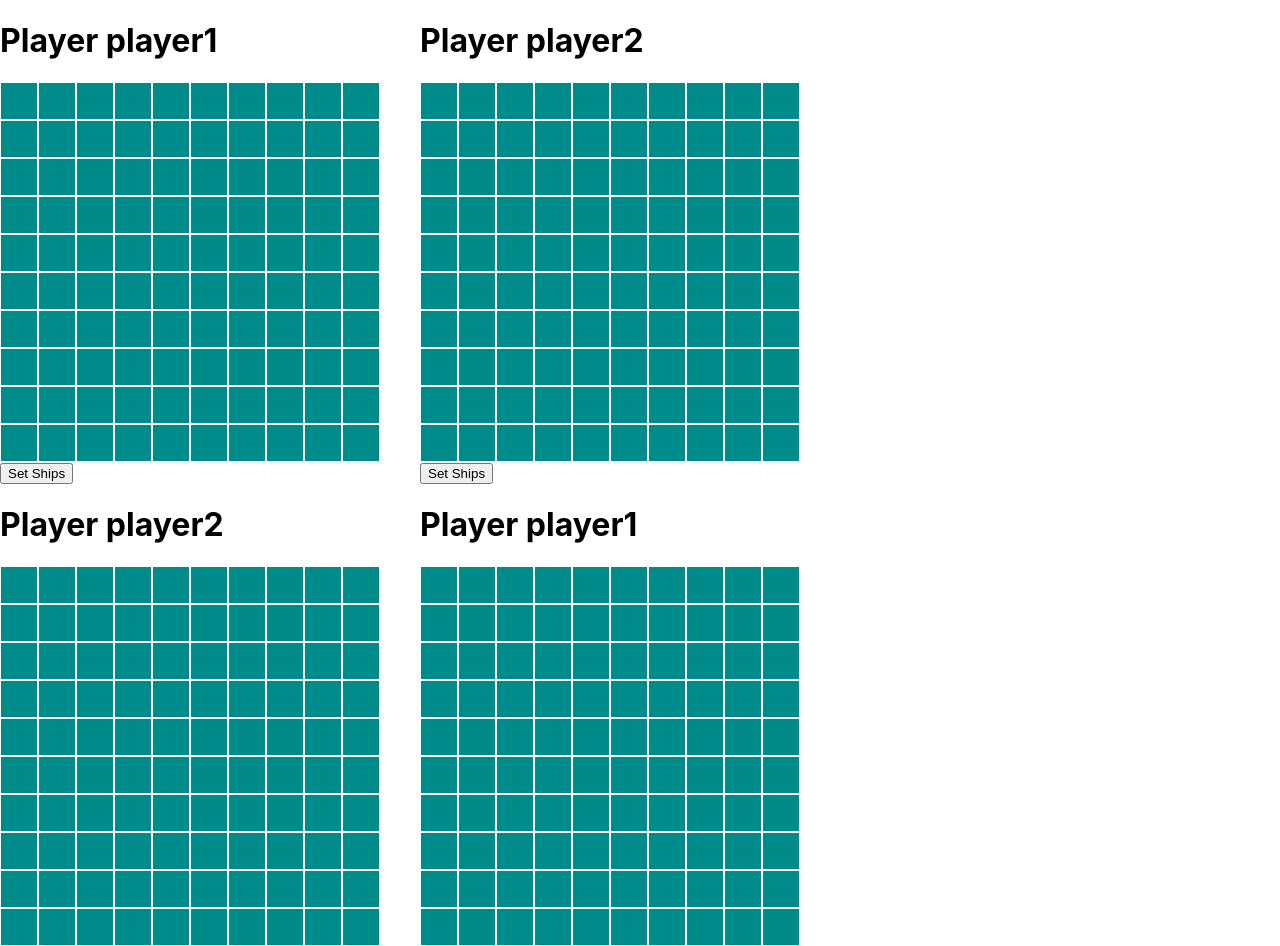
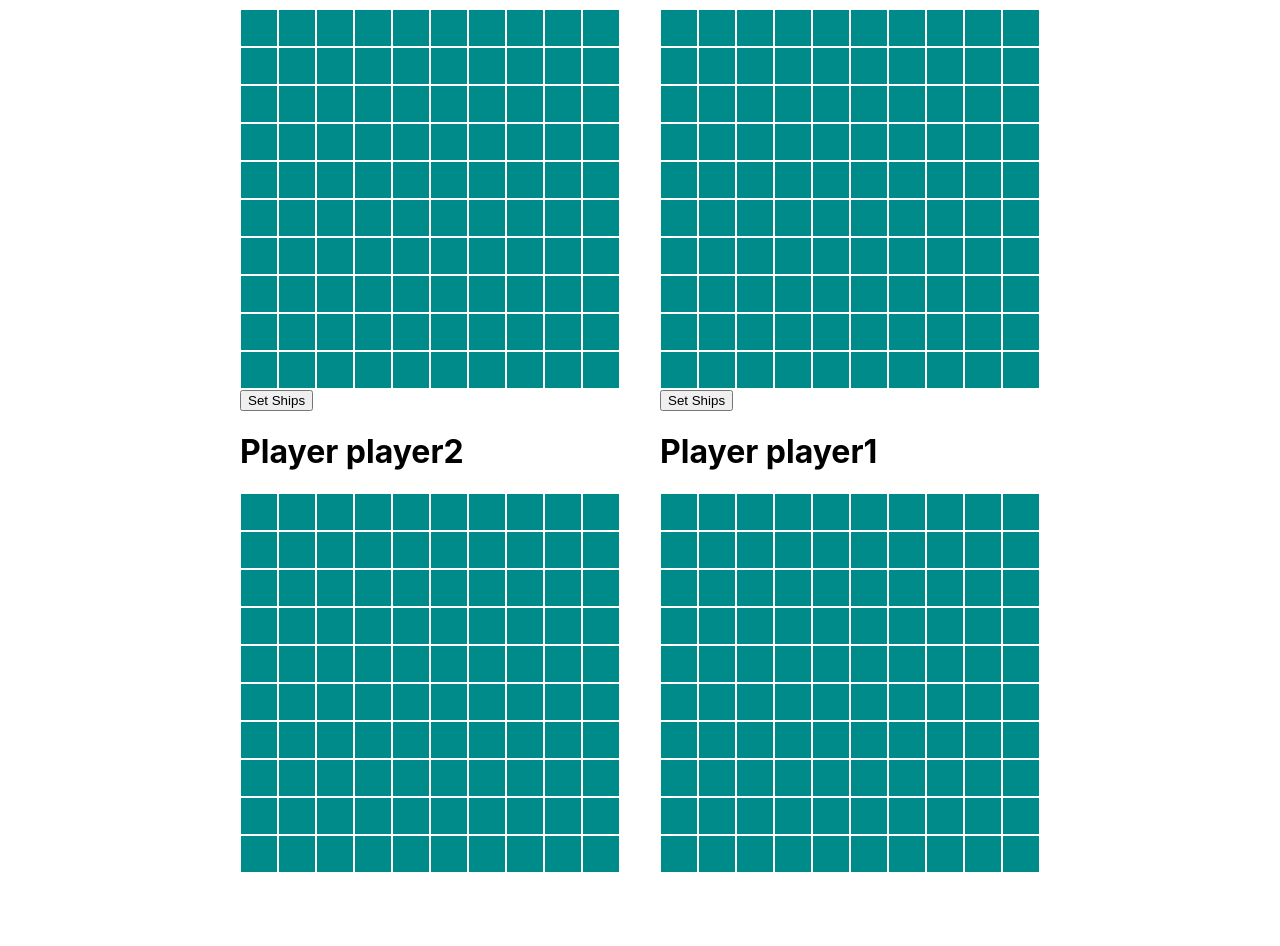
Before and after one commit to aramaramyan/battleship, a React (Create React App) app: page / in a window 1280 px wide. After the commit the page ends 873 px from the top, so only its background shows below. Built offline with nearby package versions, Linux system fonts and the light colour scheme.

Commit message:
feat: create game wrapper and add styles

```diff
--- a/src/App.css
+++ b/src/App.css
@@ -40,3 +40,11 @@
     display: flex;
     gap: 40px
 }
+
+.game {
+    display: flex;
+    justify-content: center;
+    align-items: center;
+    width: 100%;
+    height: 100vh;
+}
--- a/src/App.jsx
+++ b/src/App.jsx
@@ -4,12 +4,14 @@ import './App.css';
 
 function App() {
   return (
+    <div className="game">
       <Provider>
         <div className="players">
           <Player playerID = "player1"/>
           <Player playerID = "player2"/>
         </div>
       </Provider>
+    </div>
   );
 }
 
--- a/src/components/Player/Player.jsx
+++ b/src/components/Player/Player.jsx
@@ -16,7 +16,7 @@ export default function Player({ playerID }) {
     <div>
       <PlayerBoard playerID={playerID} />
       <button onClick={setSetShipsMode}>Set Ships</button>
-      <OpponentBoard playerID={playerID} opponentID={opponentID} />
+      <OpponentBoard opponentID={opponentID} playerID={playerID} />
     </div>
   );
 }
--- a/src/state/satate.js
+++ b/src/state/satate.js
@@ -27,21 +27,21 @@ export function reducer(state, action) {
       return {...state, [action.playerID]: {...state[action.playerID], isSetShipsMode: !state[action.playerID].isSetShipsMode}};
     }
     case ACTION_TYPES.SET_SHIPS: {
-      let newShips = new Set([...state[action.playerID].ships]);
+      const newShips = new Set([...state[action.playerID].ships]);
       if(newShips.has(action.square)){
-        newShips.delete(action.square)
+        newShips.delete(action.square);
       } else {
         newShips.add(action.square);
       }
       return {...state, [action.playerID]: {...state[action.playerID], ships: newShips}};
     }
     case ACTION_TYPES.SET_BEATEN: {
-      let newBeaten = new Set([...state[action.opponentID].beaten]);
+      const newBeaten = new Set([...state[action.opponentID].beaten]);
       newBeaten.add(action.id);
       return {...state, [action.opponentID]: {...state[action.opponentID], beaten: newBeaten}};
     }
     case ACTION_TYPES.SET_PASS: {
-      let newPass = new Set([...state[action.opponentID].pass]);
+      const newPass = new Set([...state[action.opponentID].pass]);
       newPass.add(action.id);
       return {...state, [action.opponentID]: {...state[action.opponentID], pass: newPass}};
     }
```
Lines whose indentation alone changed are shown as unchanged.
